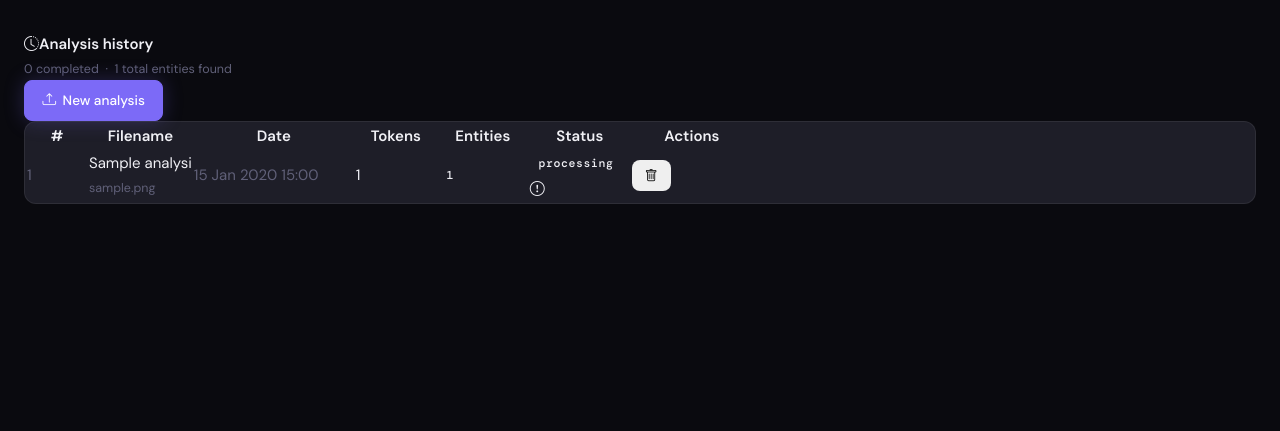
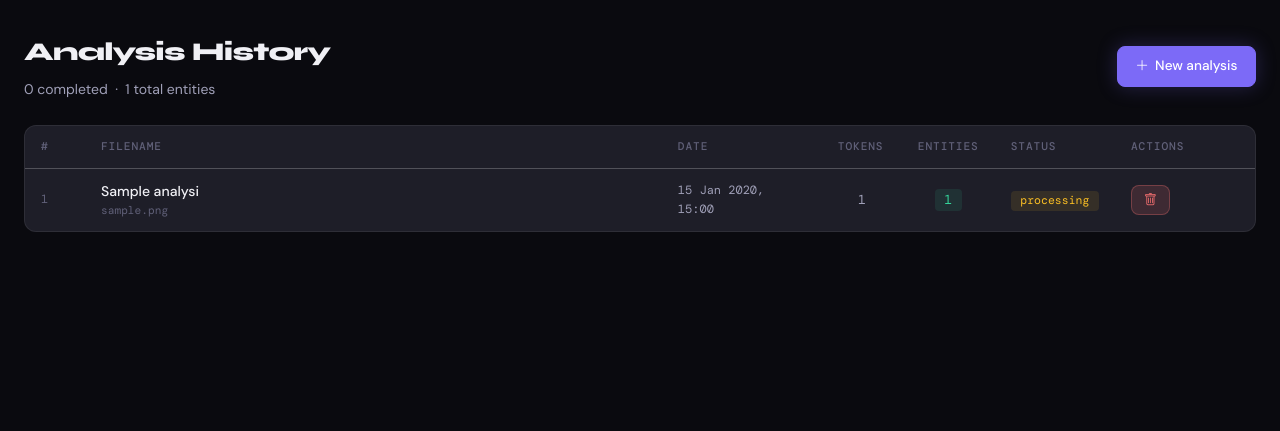
Before and after one commit to ikram-backend2324/karakalpak-ner, a Django app: page /history/ in a window 1280 px wide. Shown: the part 68-499 px from the top of the page. Run offline with Django 5.2, Linux system fonts and the light colour scheme; tables that the repository leaves empty hold one stand-in row (values such as "Sample post"); some web fonts are replaced.

Commit message:
Update history.html

```diff
--- a/ner/templates/ner/history.html
+++ b/ner/templates/ner/history.html
@@ -1,84 +1,84 @@
 {% extends 'ner/base.html' %}
-
-{% block title %}Analysis history — Karakalpak NER{% endblock %}
+{% block title %}History — Karakalpak NER{% endblock %}
 
 {% block content %}
 
-<div class="d-flex align-items-center justify-content-between mb-4">
+<div class="flex items-center justify-between fade-up" style="margin-bottom:1.5rem;flex-wrap:wrap;gap:1rem;">
   <div>
-    <h4 class="mb-0 fw-bold">
-      <i class="bi bi-clock-history text-primary me-2"></i>Analysis history
-    </h4>
-    <small class="text-muted">
-      {{ total_done }} completed &nbsp;·&nbsp; {{ total_results }} total entities found
-    </small>
+    <h1 class="page-title">Analysis History</h1>
+    <p style="color:var(--text2);font-size:.875rem;margin-top:.35rem;">
+      {{ total_done }} completed &nbsp;·&nbsp; {{ total_results }} total entities
+    </p>
   </div>
   <a href="{% url 'index' %}" class="btn btn-primary">
-    <i class="bi bi-upload me-1"></i>New analysis
+    <i class="bi bi-plus-lg"></i> New analysis
   </a>
 </div>
 
 {% if analyses %}
-<div class="card">
+<div class="card fade-up fade-up-1">
   <div class="table-scroll">
-    <table class="table table-hover table-bordered result-table mb-0">
-      <thead class="table-dark">
+    <table class="ner-table">
+      <thead>
         <tr>
-          <th style="width:60px">#</th>
+          <th style="width:60px;">#</th>
           <th>Filename</th>
-          <th style="width:160px">Date</th>
-          <th style="width:80px">Tokens</th>
-          <th style="width:90px">Entities</th>
-          <th style="width:100px">Status</th>
-          <th style="width:120px">Actions</th>
+          <th style="width:160px;">Date</th>
+          <th style="width:80px;">Tokens</th>
+          <th style="width:90px;">Entities</th>
+          <th style="width:100px;">Status</th>
+          <th style="width:140px;">Actions</th>
         </tr>
       </thead>
       <tbody>
         {% for a in analyses %}
         <tr>
-          <td class="text-center text-muted small">{{ a.pk }}</td>
+          <td style="font-family:var(--font-mono);font-size:.75rem;color:var(--text3);">{{ a.pk }}</td>
           <td>
-            <div class="fw-semibold">{{ a.original_name }}</div>
-            <small class="text-muted font-monospace">{{ a.filename|truncatechars:40 }}</small>
+            <div style="font-weight:500;color:var(--text);font-size:.875rem;">{{ a.original_name }}</div>
+            <div style="font-family:var(--font-mono);font-size:.7rem;color:var(--text3);">
+              {{ a.filename|truncatechars:40 }}
+            </div>
           </td>
-          <td class="small text-muted">{{ a.upload_time|date:"d M Y H:i" }}</td>
-          <td class="text-center">{{ a.token_count }}</td>
-          <td class="text-center">
+          <td style="font-family:var(--font-mono);font-size:.75rem;color:var(--text2);">
+            {{ a.upload_time|date:"d M Y, H:i" }}
+          </td>
+          <td style="font-family:var(--font-mono);font-size:.82rem;color:var(--text2);text-align:center;">
+            {{ a.token_count }}
+          </td>
+          <td style="text-align:center;">
             {% if a.result_count %}
-              <span class="badge bg-success">{{ a.result_count }}</span>
+            <span style="font-family:var(--font-mono);font-size:.82rem;
+                         background:var(--tim-bg);color:var(--tim);
+                         padding:.15rem .6rem;border-radius:4px;">{{ a.result_count }}</span>
             {% else %}
-              <span class="text-muted">—</span>
-            {% endif %}
-          </td>
-          <td class="text-center">
-            <span class="badge bg-{{ a.status_badge }}">{{ a.status }}</span>
-            {% if a.error_message %}
-            <i class="bi bi-exclamation-circle text-danger ms-1"
-               title="{{ a.error_message }}"
-               data-bs-toggle="tooltip"></i>
+            <span style="color:var(--text3);">—</span>
             {% endif %}
           </td>
           <td>
-            <div class="d-flex gap-1">
+            <span style="padding:.15rem .6rem;border-radius:4px;font-size:.72rem;font-family:var(--font-mono);
+                         background:{% if a.status == 'done' %}var(--tim-bg){% elif a.status == 'error' %}var(--mon-bg){% else %}var(--pct-bg){% endif %};
+                         color:{% if a.status == 'done' %}var(--tim){% elif a.status == 'error' %}var(--mon){% else %}var(--pct){% endif %};">
+              {{ a.status }}
+            </span>
+          </td>
+          <td>
+            <div class="flex" style="gap:.35rem;">
               {% if a.status == 'done' %}
-              <a href="{% url 'result' a.pk %}"
-                 class="btn btn-sm btn-outline-primary" title="View results">
+              <a href="{% url 'result' a.pk %}" class="btn btn-ghost btn-sm" title="View">
                 <i class="bi bi-eye"></i>
               </a>
-              <a href="{% url 'download_json' a.pk %}"
-                 class="btn btn-sm btn-outline-success" title="Download JSON">
+              <a href="{% url 'download_json' a.pk %}" class="btn btn-ghost btn-sm" title="JSON">
                 <i class="bi bi-filetype-json"></i>
               </a>
-              <a href="{% url 'download_excel' a.pk %}"
-                 class="btn btn-sm btn-outline-warning" title="Download Excel">
+              <a href="{% url 'download_excel' a.pk %}" class="btn btn-ghost btn-sm" title="Excel">
                 <i class="bi bi-file-earmark-excel"></i>
               </a>
               {% endif %}
               <form method="post" action="{% url 'delete_analysis' a.pk %}"
-                    onsubmit="return confirm('Delete this analysis?')">
+                    onsubmit="return confirm('Delete this analysis?')" style="display:inline;">
                 {% csrf_token %}
-                <button type="submit" class="btn btn-sm btn-outline-danger"
-                        title="Delete">
+                <button type="submit" class="btn btn-danger btn-sm" title="Delete">
                   <i class="bi bi-trash"></i>
                 </button>
               </form>
@@ -92,23 +92,13 @@
 </div>
 
 {% else %}
-<div class="card">
-  <div class="card-body text-center py-5 text-muted">
-    <i class="bi bi-inbox display-4 d-block mb-3 opacity-25"></i>
-    <p>No analyses yet.</p>
-    <a href="{% url 'index' %}" class="btn btn-primary">
-      <i class="bi bi-upload me-1"></i>Upload your first file
-    </a>
-  </div>
+<div class="card fade-up fade-up-1" style="text-align:center;padding:4rem 2rem;">
+  <i class="bi bi-inbox" style="font-size:3rem;color:var(--text3);display:block;margin-bottom:1rem;opacity:.3;"></i>
+  <div style="color:var(--text2);margin-bottom:1.25rem;">No analyses yet</div>
+  <a href="{% url 'index' %}" class="btn btn-primary">
+    <i class="bi bi-upload"></i> Upload your first file
+  </a>
 </div>
 {% endif %}
 
 {% endblock %}
-
-{% block extra_js %}
-<script>
-// Bootstrap tooltips
-document.querySelectorAll('[data-bs-toggle="tooltip"]')
-  .forEach(el => new bootstrap.Tooltip(el));
-</script>
-{% endblock %}
```
